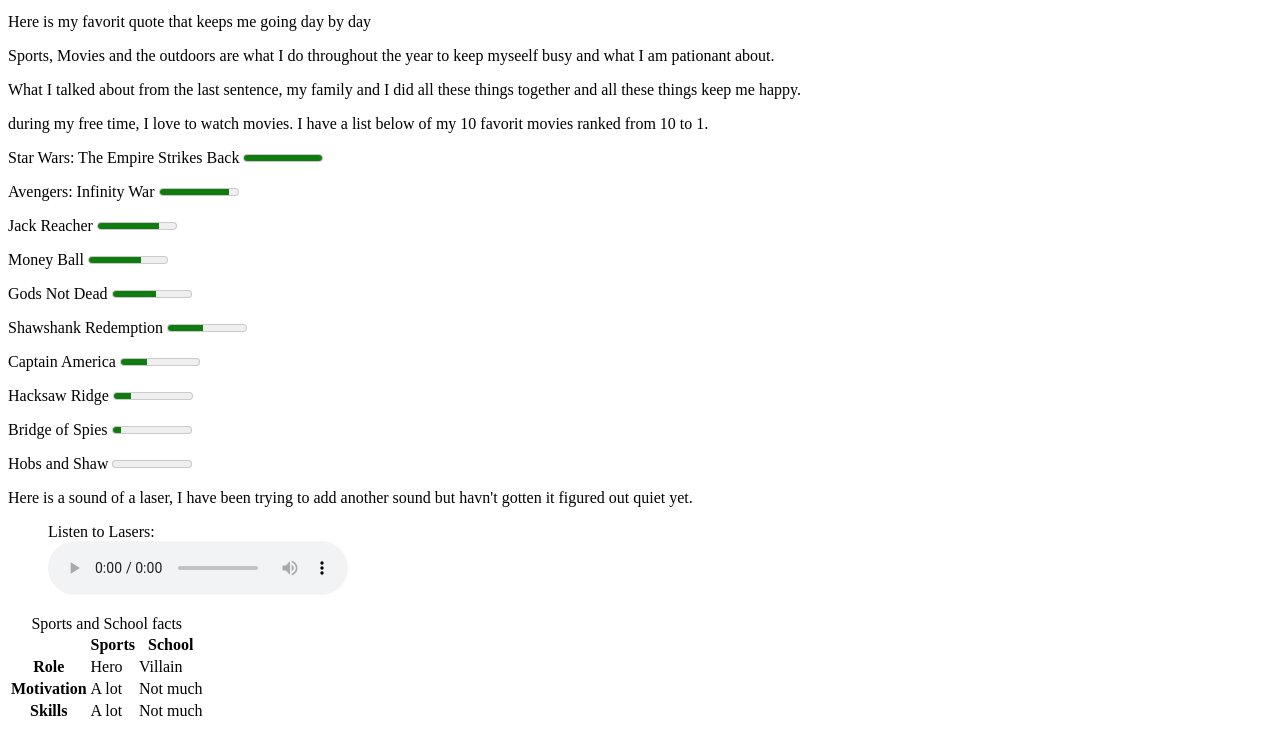
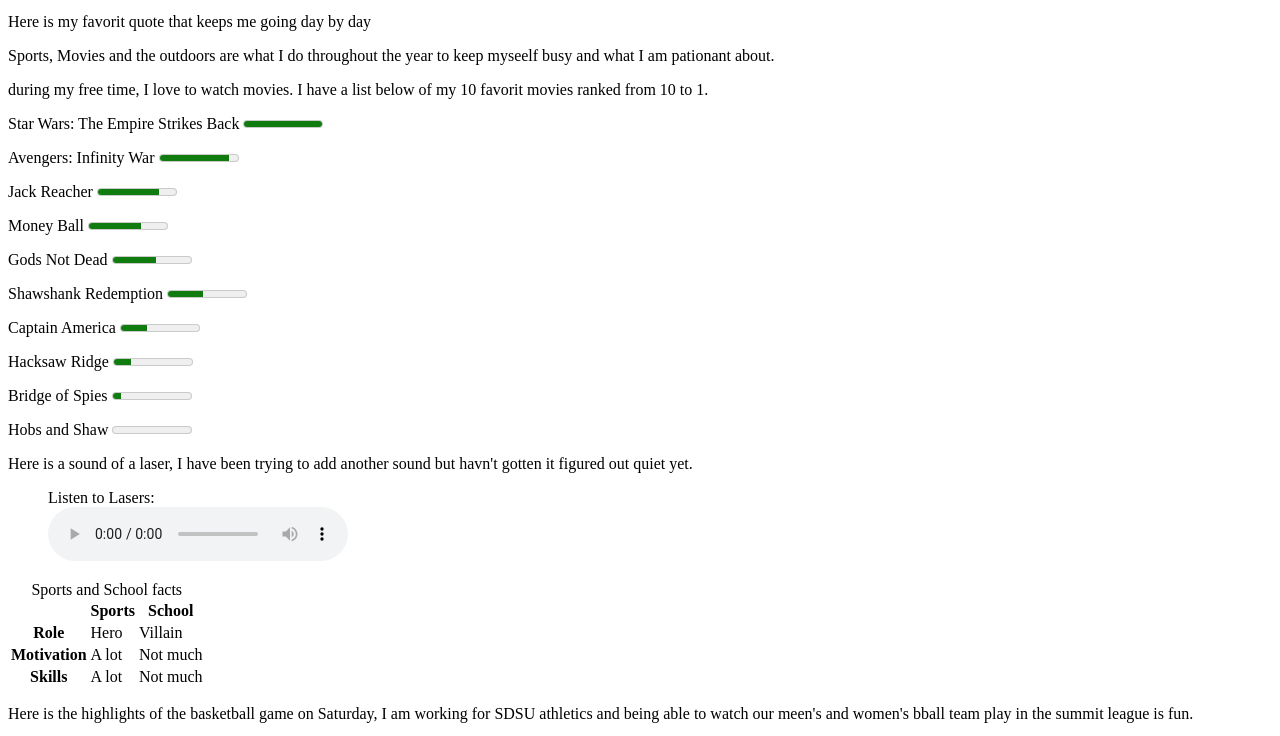
Before and after one commit to JonWiech/GDES207, a plain HTML site: page index.html in a window 1280 px wide. Shown: the part 131-867 px from the top of the page. Drawn offline with Linux system fonts and the light colour scheme; grey boxes are pictures that could not be loaded.

Commit message:
Update index.html

```diff
--- a/index.html
+++ b/index.html
@@ -20,8 +20,6 @@
 <p>Here is my favorit quote that keeps me going day by day<p>
 <p>Sports, Movies and the outdoors are what I do throughout the year to keep myseelf busy and what I am pationant about.<p>
 
-<p>What I talked about from the last sentence, my family and I did all these things together and all these things
-   keep me happy.<p>
 
 <p>during my free time, I love to watch movies. I have a list below of my 10 favorit movies ranked from 10 to 1.<p>
 
```
